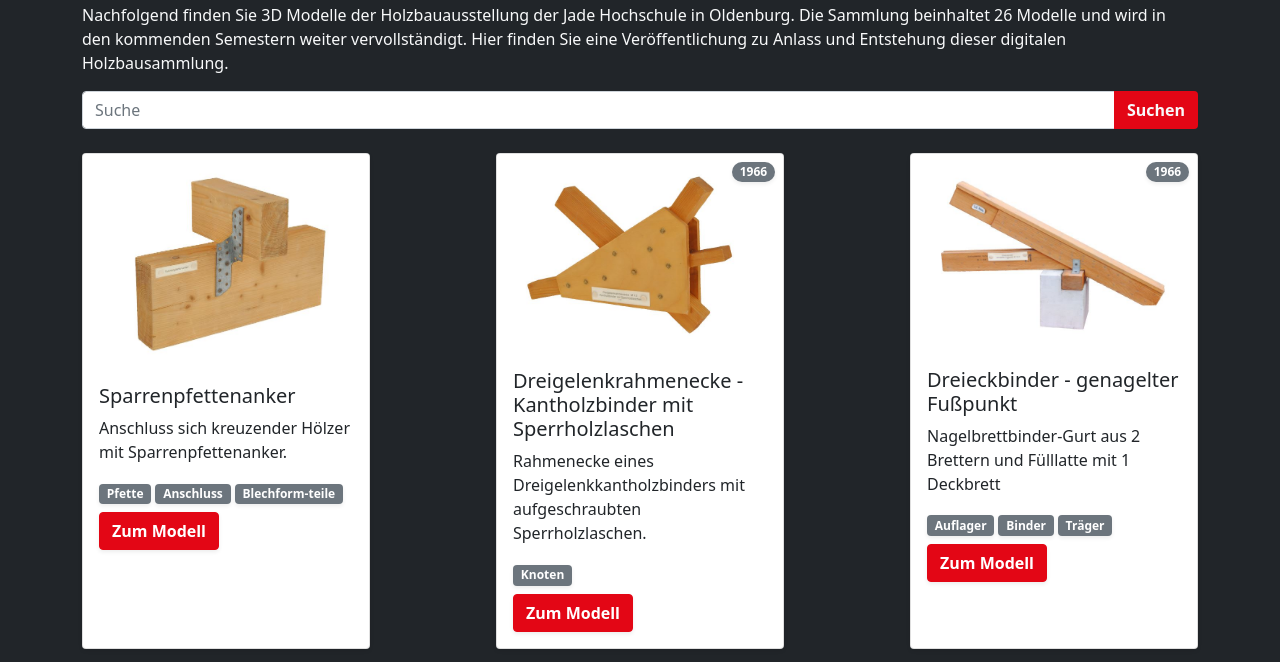
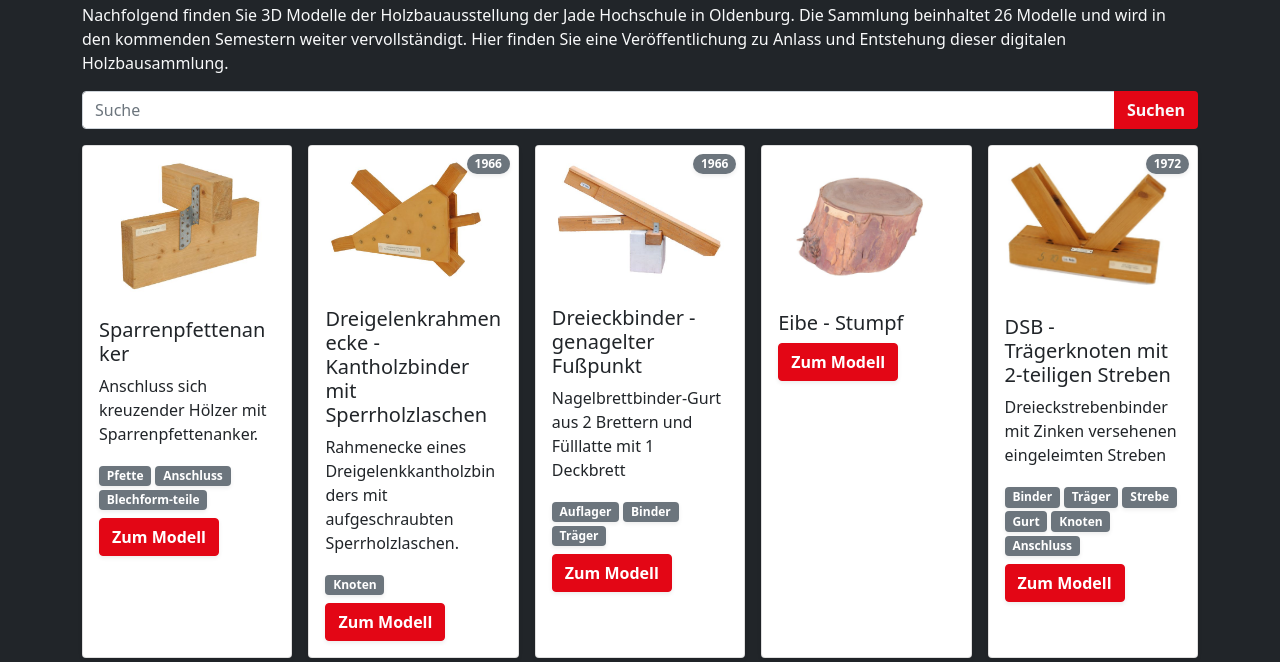
Before and after one commit to berndhobbie/holzbaumodelle-jadehs, a website: page index.html in a window 1280 px wide. Shown: the part 69-731 px from the top of the page. Drawn offline with nearby package versions, Linux system fonts and the light colour scheme; files whose address does not match are found by name.

Commit message:
change the frontpage layout to a cutom grid system

```diff
--- a/index.html
+++ b/index.html
@@ -25,7 +25,7 @@
                 aria-describedby="button-addon2">
             <button class="btn bg-primary fw-bold text-light" type="button" id="buttonSearch">Suchen</button>
         </div>
-        <div id="modelRow" class="d-flex justify-content-between flex-wrap">
+        <div id="modelRow" class="customGrid">
         </div>
     </div>
 
--- a/js/generateModelCards.js
+++ b/js/generateModelCards.js
@@ -6,8 +6,7 @@ const renderModelOverview = () => {
     //generate a bootstrap card for each model and add it to the modelRow
     models.forEach((model) => {
       const card = document.createElement('div');
-      card.classList.add('card', 'p-0', 'my-2', 'shadow-sm');
-      card.style.width = '18rem';
+      card.classList.add('card', 'shadow-sm');
       const img = document.createElement('img');
       img.classList.add('card-img-top');
       img.src = `./assets/img/thumb/${model.thumbnail}`;
--- a/styles/style.css
+++ b/styles/style.css
@@ -10,3 +10,9 @@ body {
 button:hover {
     background: white;
 }
+
+.customGrid {
+    display: grid;
+    grid-template-columns: repeat(auto-fit, minmax(200px, 1fr));
+    grid-gap: 1rem;
+}
```
